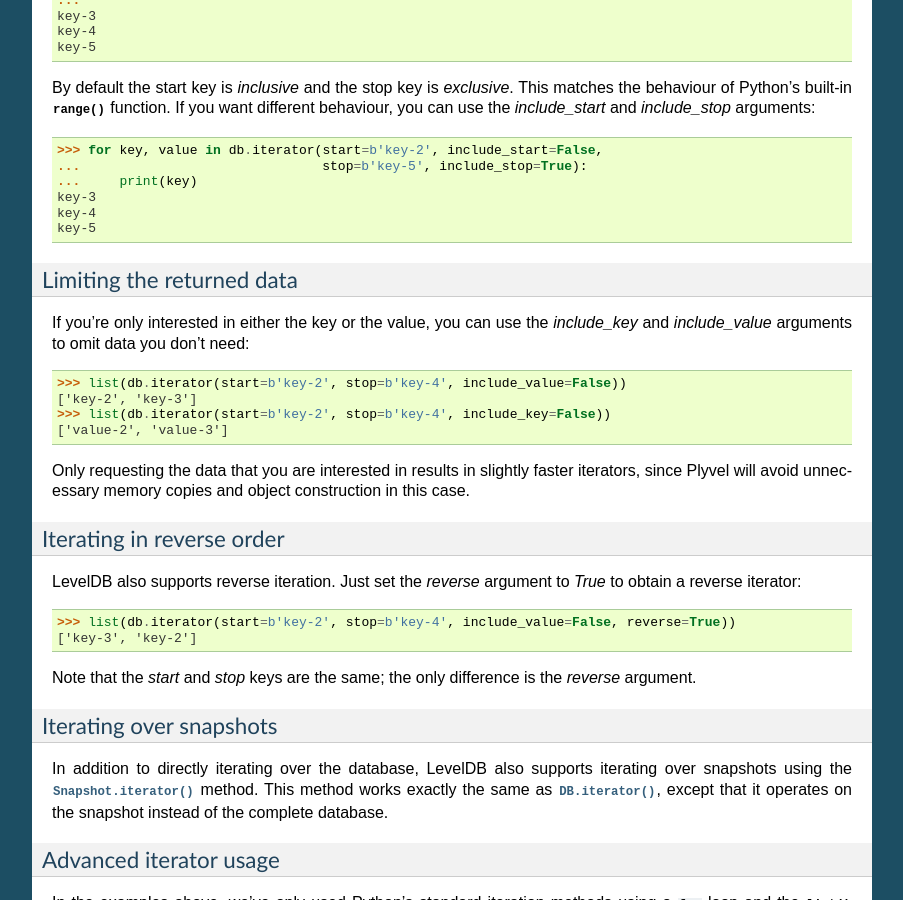
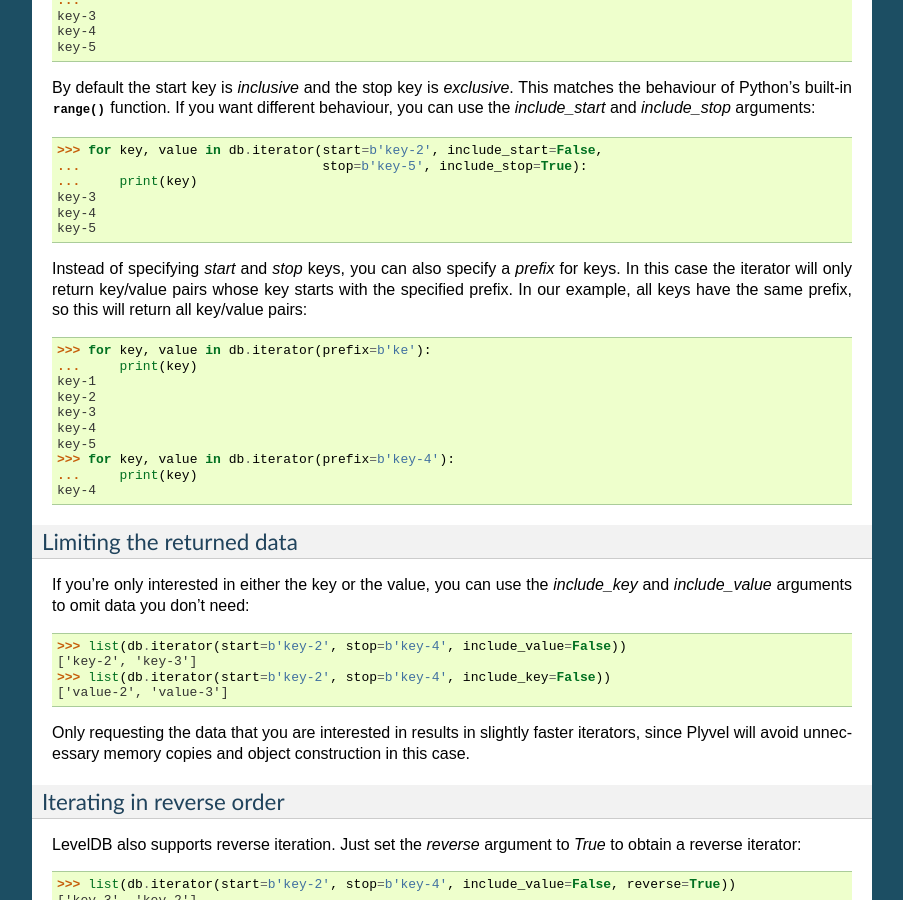
Before and after one commit to wbolster/plyvel, a Sphinx documentation site: the page built from doc/user.rst, in a window 1280 px wide and 900 px high, scrolled down 4115 px. Shown: the whole window, without its empty margins (198-1101 px from the left). Built offline with Sphinx 7.4.7, drawn with Linux system fonts in a browser that asks for light colours.

Commit message:
Implement 'prefix' iterator arg (with tests and docs)

```diff
--- a/TODO.rst
+++ b/TODO.rst
@@ -1,5 +1,4 @@
 TODO
 ====
 
-* Support for Iterator 'prefix' arg (only works with default comparator)
 * Support "prefixed proxy" databases
--- a/doc/user.rst
+++ b/doc/user.rst
@@ -262,6 +262,23 @@ arguments::
     key-4
     key-5
 
+Instead of specifying `start` and `stop` keys, you can also specify a `prefix`
+for keys. In this case the iterator will only return key/value pairs whose key
+starts with the specified prefix. In our example, all keys have the same prefix,
+so this will return all key/value pairs:
+
+    >>> for key, value in db.iterator(prefix=b'ke'):
+    ...     print(key)
+    key-1
+    key-2
+    key-3
+    key-4
+    key-5
+    >>> for key, value in db.iterator(prefix=b'key-4'):
+    ...     print(key)
+    key-4
+
+
 Limiting the returned data
 --------------------------
 
```
Also changed, not shown: doc/api.rst (+8 -4 lines), 1 other file.
